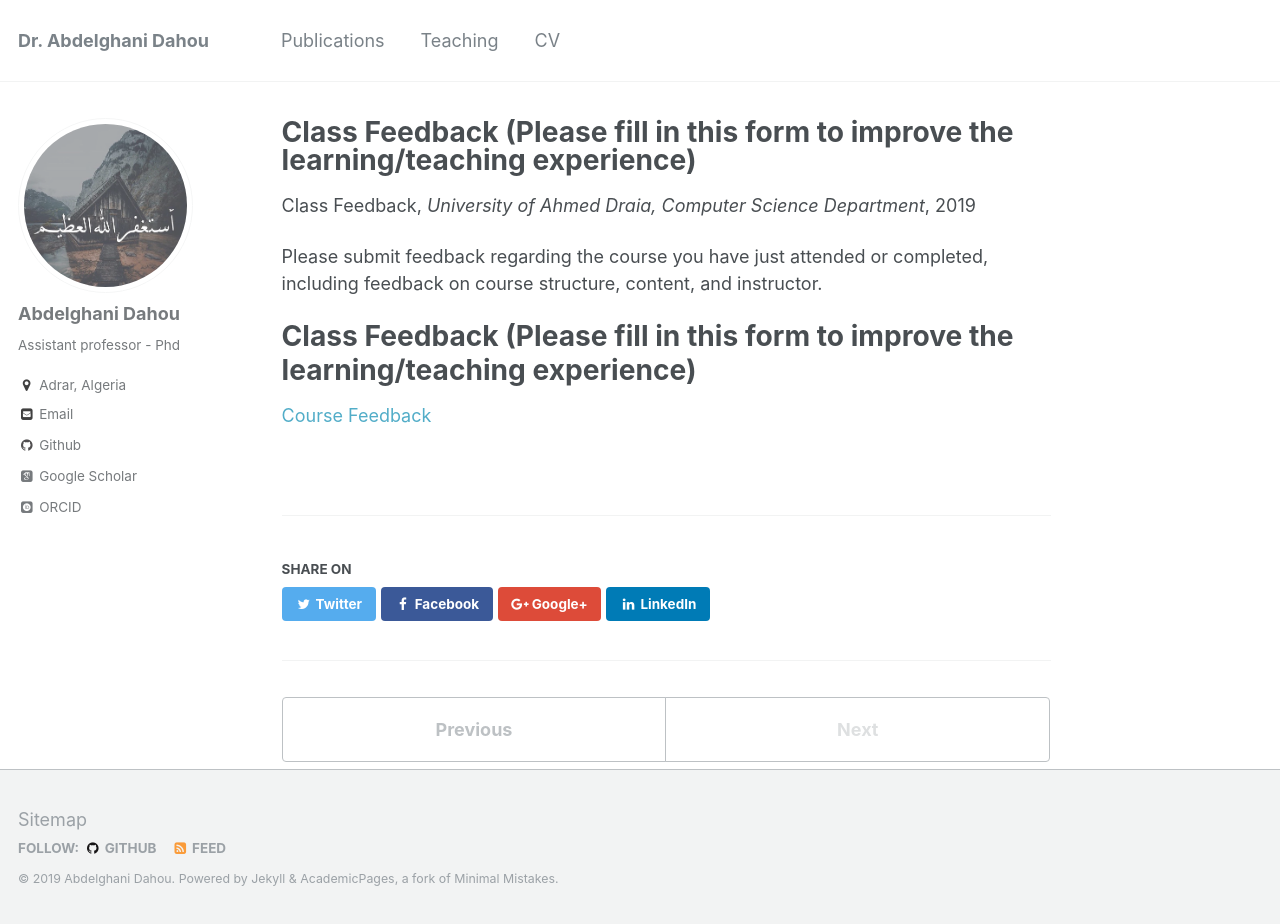
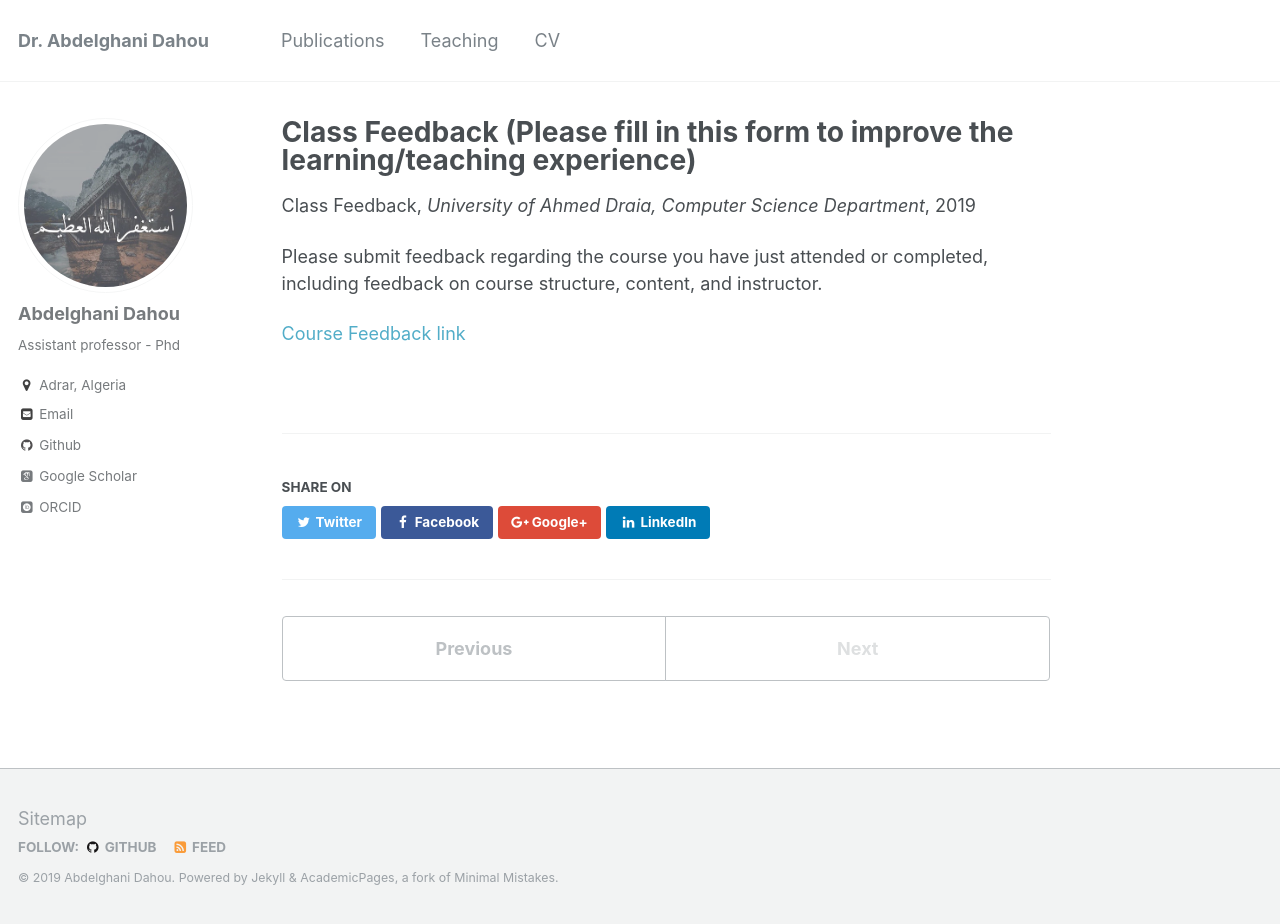
Before and after one commit to dr-dahou-adrar/dr-dahou-adrar.github.io, a Jekyll site: the page built from _teaching/Class-feedback.md, in a window 1280 px wide and 924 px high. Built offline with Jekyll 4.4.1, drawn with Linux system fonts in a browser that asks for light colours; some web fonts are replaced.

Commit message:
Update Class-feedback.md

```diff
--- a/_teaching/Class-feedback.md
+++ b/_teaching/Class-feedback.md
@@ -10,7 +10,4 @@ location: "Adrar, Algeria"
 
 Please submit feedback regarding the course you have just attended or completed, including feedback on course structure, content, and instructor.
 
-
-Class Feedback (Please fill in this form to improve the learning/teaching experience)
-======
-[Course Feedback](https://forms.gle/S8qHBjacM9y4GgbXA)
+[Course Feedback link](https://forms.gle/S8qHBjacM9y4GgbXA)
```
